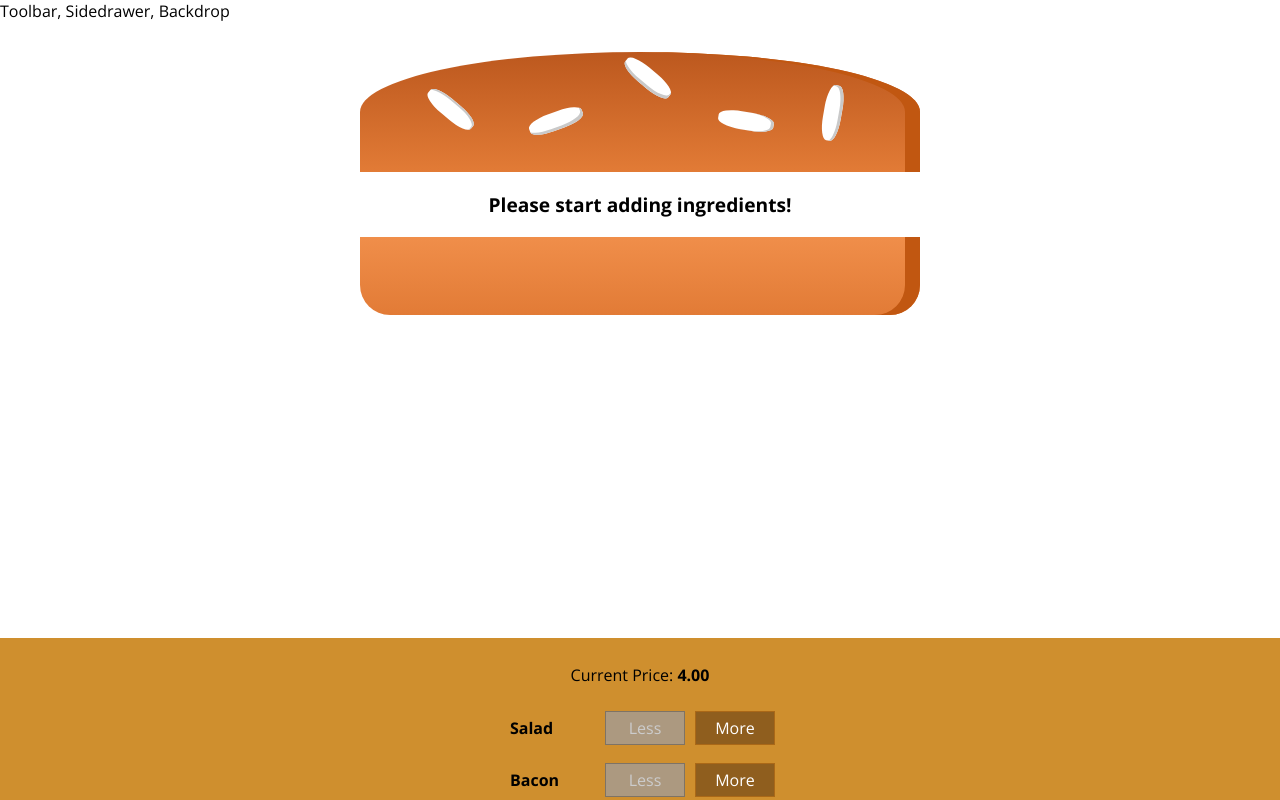
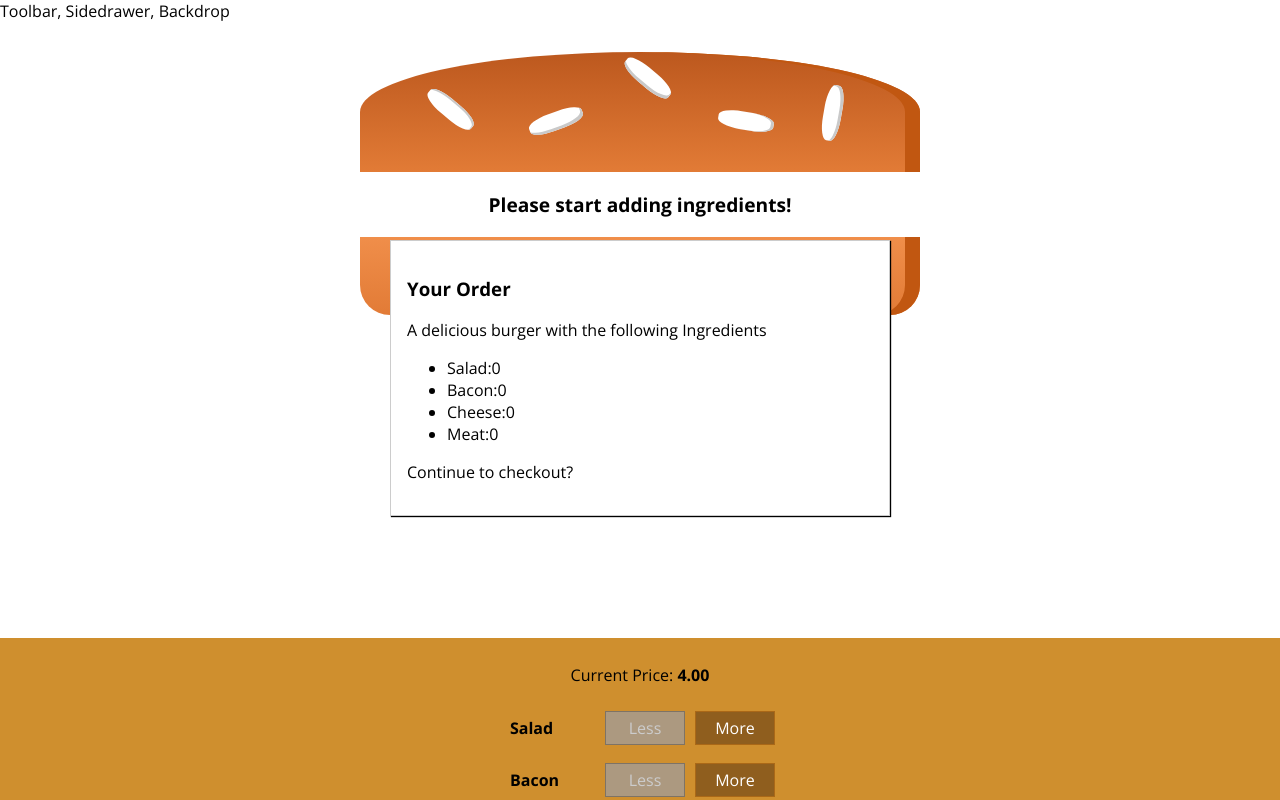
Before and after one commit to ELECTRON11111/burger-builder, a React (Create React App) app: page / in a window 1280 px wide. Shown: the top 800 px of the page. Built offline with nearby package versions, Linux system fonts and the light colour scheme.

Commit message:
orderSummary and Modal build

```diff
--- /dev/null
+++ b/src/components/Burger/OrderSummary/OrderSummary.js
@@ -0,0 +1,30 @@
+import React from "react";
+
+import Auxiliary from "../../../hoc/Auxiliary";
+
+const orderSummary = (props) => {
+    const ingredientSummary = Object.keys(props.ingredients)
+        .map(igkey => {
+            return (
+                <li key={igkey}>
+                    <span style={{textTransform: "capitalize"}}>{igkey}</span>:{props.ingredients[igkey]}
+                </li>
+                );
+        });
+
+    // <li>Salad: 1</li>
+    return (
+        <Auxiliary>
+            <h3>Your Order</h3>
+            <p>A delicious burger with the following Ingredients</p>
+
+            <ul>
+                {ingredientSummary}
+            </ul>
+            <p>Continue to checkout?</p>
+
+        </Auxiliary>
+    )
+}
+
+export default orderSummary;
--- /dev/null
+++ b/src/components/UI/Modal/Modal.js
@@ -0,0 +1,12 @@
+// This is a general UI element that wraps some content - order summary
+import React from "react";
+
+import classes from "./Modal.module.css";
+
+const modal = (props) => (
+    <div className={classes.Modal}>
+        {props.children}
+    </div>
+);
+
+export default modal;
--- /dev/null
+++ b/src/components/UI/Modal/Modal.module.css
@@ -0,0 +1,20 @@
+.Modal {
+    position: fixed;
+    z-index: 500;
+    background-color: white;
+    width: 70%;
+    border: 1px solid #ccc;
+    box-shadow: 1px 1px 1px black;
+    padding: 16px;
+    left: 15%;
+    top: 30%;
+    box-sizing: border-box;
+    transition: all 0.3s ease-out;
+}
+
+@media (min-width: 600px) {
+    .Modal {
+        width: 500px;
+        left: calc(50% - 250px);
+    }
+}
--- a/src/containers/BurgerBuilder/BurgerBuilder.js
+++ b/src/containers/BurgerBuilder/BurgerBuilder.js
@@ -3,6 +3,8 @@
 import Auxiliary from "../../hoc/Auxiliary";
 import Burger from "../../components/Burger/Burger";
 import BuildControls from "../../components/Burger/BuildControls/BuildControls";
+import Modal from "../../components/UI/Modal/Modal";
+import OrderSummary from "../../components/Burger/OrderSummary/OrderSummary";
 
 const INGREDIENT_PRICES = {
     salad: 0.5,
@@ -83,6 +85,9 @@
         // {salad: true, cheese: false, ...}
         return (
             <Auxiliary>
+                <Modal>
+                    <OrderSummary ingredients = {this.state.ingredients}/>
+                </Modal>
                 <Burger ingredients = {this.state.ingredients}/>
                 <BuildControls
                     ingredientAdded = {this.addIngredientHandler}
```
Also changed, not shown: src/components/UI/Backdrop/Backdrop.js (added, +7 -0 lines).
